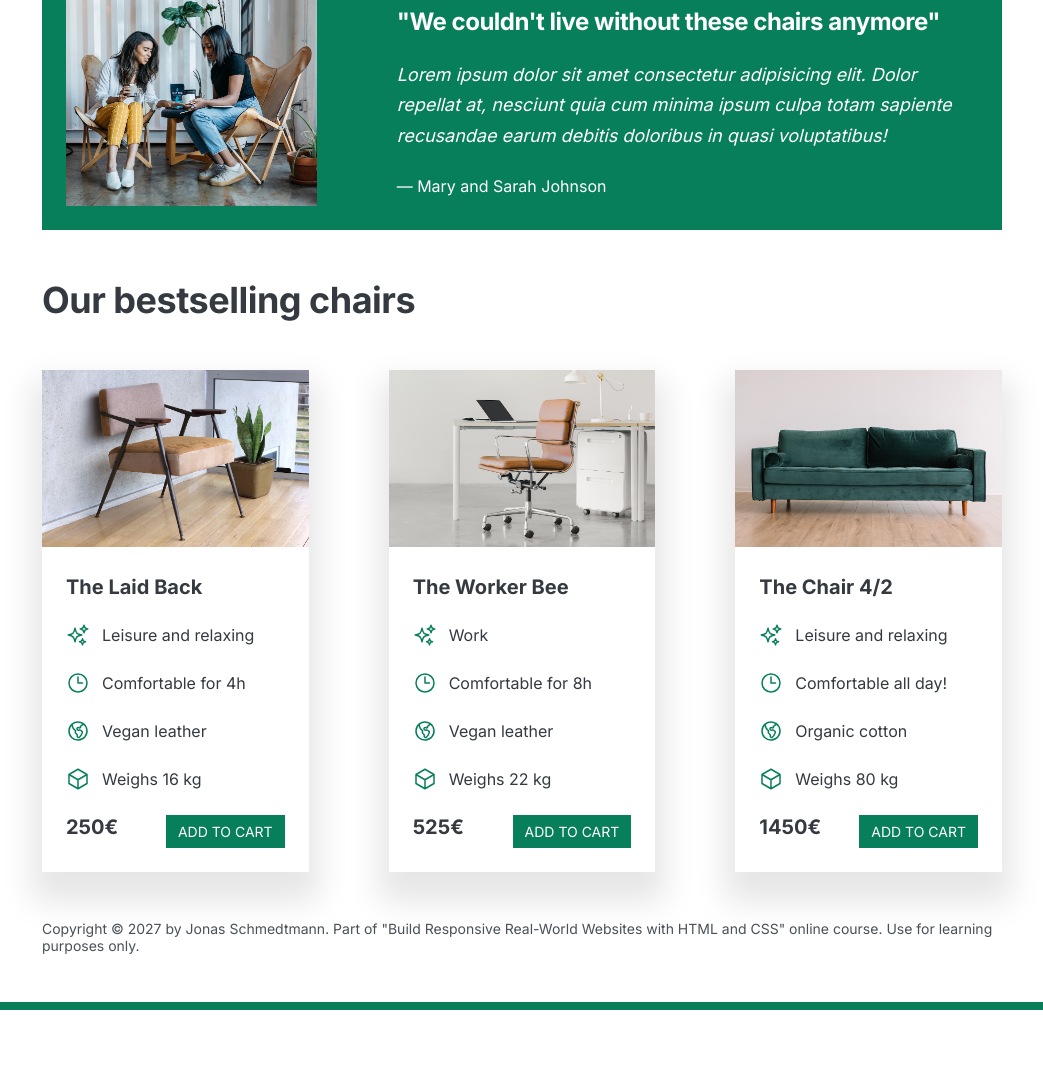
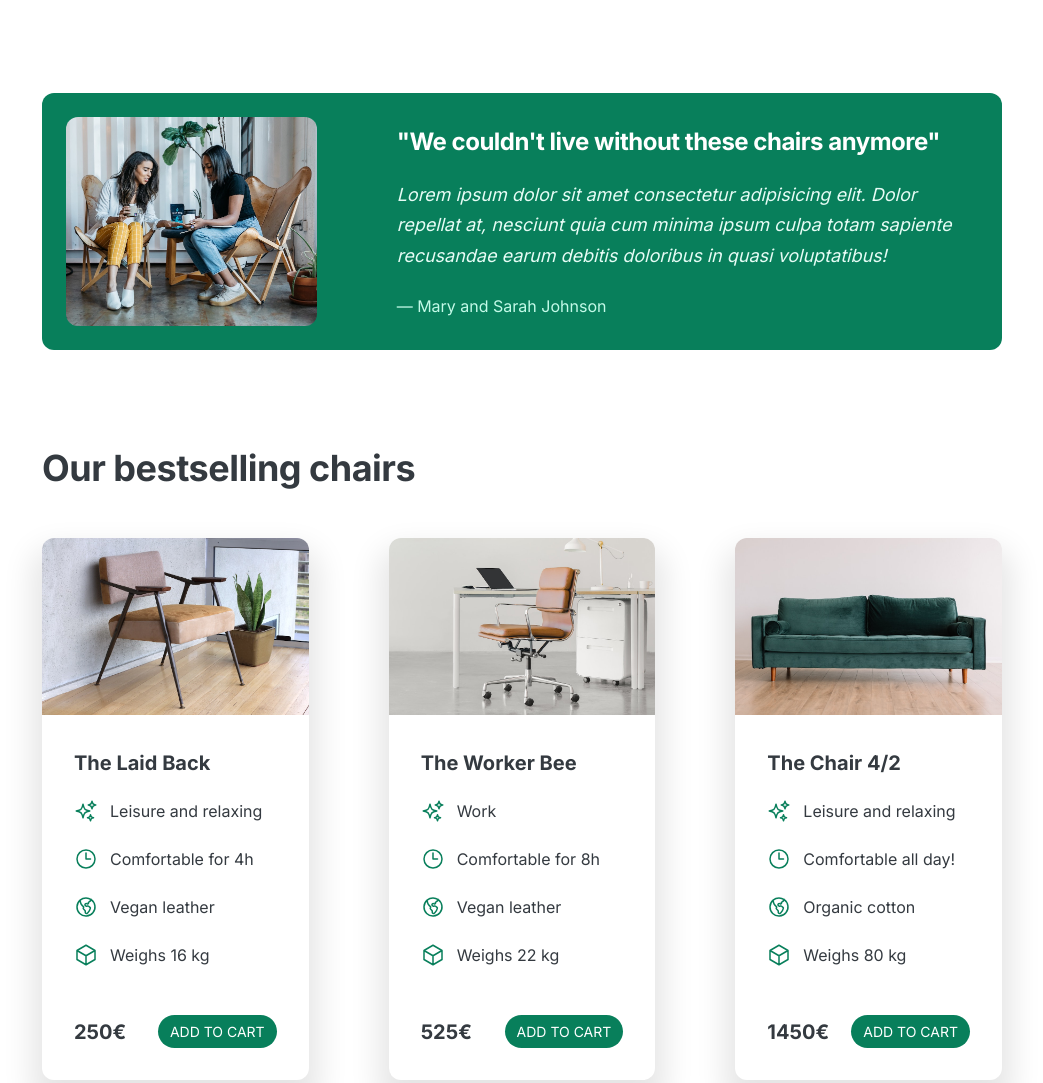
Before and after one commit to marcosvinalves/modern-design, a plain HTML site: page index.html in a window 1280 px wide. Shown: the part 904-1987 px from the top of the page, without its empty margins (118-1161 px from the left). Before the commit the page ends 1914 px from the top, so only its background shows below. Drawn offline with Linux system fonts and the light colour scheme.

Commit message:
add whitespace and visual hierarchy

```diff
--- a/style.css
+++ b/style.css
@@ -32,7 +32,7 @@ body {
 
 header,
 section {
-  margin-bottom: 48px;
+  margin-bottom: 96px;
 }
 
 h2 {
@@ -55,6 +55,7 @@ h2 {
   text-transform: uppercase;
   display: inline-block;
   font-weight: 500;
+  border-radius: 100px;
 }
 
 .btn:hover,
@@ -81,7 +82,7 @@ header {
   display: grid;
   grid-template-columns: repeat(2, 1fr);
   column-gap: 80px;
-  margin-top: 48px;
+  margin-top: 64px;
 }
 
 .header-text-box {
@@ -89,7 +90,7 @@ header {
 }
 
 h1 {
-  margin-bottom: 24px;
+  margin-bottom: 32px;
   font-size: 44px;
   line-height: 1.1;
   letter-spacing: -1px;
@@ -104,6 +105,7 @@ h1 {
 
 img {
   width: 100%;
+  border-radius: 12px;
 }
 
 /* FEATURES */
@@ -111,7 +113,7 @@ img {
   stroke: #087f5b;
   width: 32px;
   height: 32px;
-  margin-bottom: 16px;
+  margin-bottom: 24px;
 }
 
 .features-title {
@@ -128,6 +130,7 @@ img {
   background-color: #087f5b;
   color: #fff;
   padding: 24px;
+  border-radius: 12px;
 }
 
 .testimonial-box {
@@ -145,15 +148,26 @@ img {
   margin-bottom: 24px;
   line-height: 1.7;
   font-size: 18px;
+  color: #e6fcf5;
+}
+
+.testimonial-author {
+  color: #c3fae8;
 }
 
 /* CHAIRS */
 .chair {
   box-shadow: 0px 20px 30px 10px rgba(0, 0, 0, 0.1);
+  border-radius: 12px;
+}
+
+.chair img {
+  border-bottom-left-radius: 0px;
+  border-bottom-right-radius: 0px;
 }
 
 .chair-box {
-  padding: 24px;
+  padding: 32px;
 }
 
 h3 {
@@ -163,7 +177,7 @@ h3 {
 
 .chair-details {
   list-style: none;
-  margin-bottom: 24px;
+  margin-bottom: 16px;
 }
 
 .chair-details li {
@@ -174,7 +188,7 @@ h3 {
 }
 
 .chair-details li:last-child {
-  margin-bottom: 0;
+  margin-bottom: 48px;
 }
 
 .chair-icon {
@@ -187,6 +201,7 @@ h3 {
   display: flex;
   justify-content: space-between;
   font-size: 20px;
+  align-items: center;
 }
 
 footer {
```
